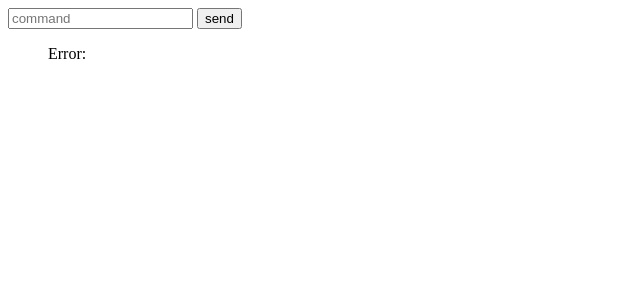
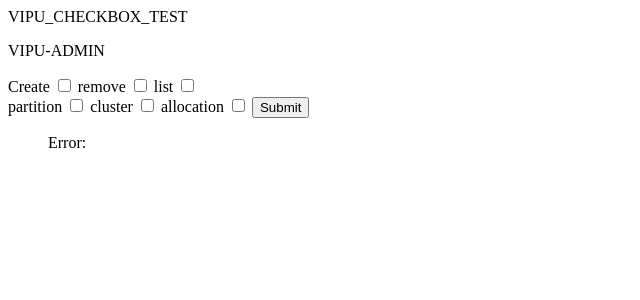
Before and after one commit to Dobob1022/vipu_mgmt, a Flask app: page /vipu in a window 1280 px wide. Shown: the top 300 px of the page, without its empty margins (0-640 px from the left). Run offline with Flask 2, Linux system fonts and the light colour scheme; the visitor is signed in with stand-in values (Sample User, id 1); parts of the project's set-up code (start-up, migrations or seed data) failed here and were passed over.

Commit message:
The Front(Checkbox) to backend with GET methods. parshing is work, (/exec)

```diff
--- a/app.py
+++ b/app.py
@@ -1,8 +1,13 @@
+from crypt import methods
 from encodings import utf_8
+from wsgiref.util import request_uri
 from flask import Flask, render_template, request, Response, session, redirect # flask module
 from module import ssh
 import os
 import logging
+import json
+
+
 
 #2022-04-20 Starting Devoloping
 # By Dobob(dobob@dobob.kr)
@@ -19,26 +24,6 @@
 def main():
         return render_template("index.html")
 
-@app.route("/test",methods=["GET","POST"])
-def test():
-    if request.method == "GET":
-        return render_template("test.html")
-    else:
-        if request.form.get('test') == 'test':
-            result = os.popen('ls -al')
-            output = result.read()
-            return output
-        if request.form.get("mkdir") == 'mkdir':
-            result = os.system('mkdir test')
-            print(result)
-            if result == 256:
-                return "ERROR DIRECOTR IS EXISTED!"
-            elif result == 0:
-                return "OK!"
-            else:
-                return "SOMETHING"
-        return "FUQS"
-
 @app.route("/ex_test",methods=["GET","POST"])
 def external():
     if request.method == "GET":
@@ -49,7 +34,7 @@
     else:
         if request.method == "POST":
             if 'login_status' in session:
-                return redirect("/command")
+                return redirect("/vipu")
             else:
                 request.form.get('ext_1') == 'ext_1'
                 hostname = request.form["hostname"]
@@ -58,8 +43,9 @@
                 ssh_result = ssh.connect(hostname,id,password) #if successfully login, Return None
                 if ssh_result == None:
                     session['login_status'] = True
-                    return redirect("/command")
+                    return redirect("/vipu")
                 else: #ssh login error expection.
+                    logging.error(f"SSH:{ssh_result}")
                     return render_template('ext.html',err = ssh_result)
         else:
             return Response("Method is not allowed!",status=405)
@@ -85,26 +71,52 @@
         else:
             return Response("Method is not allowed!",status=405)
     else:
-        return redirect("/ex_test",err="Not Logined!")
+        return redirect("/ex_test")
 
 
+
+# @app.route("/vipu", methods = ['GET','POST'])
+# def vipu():
+#     if 'login_status' in session:
+#         if request.method == "GET":
+#             return render_template("vipu.html")
+#         elif request.method == "POST":
+#             if 'login_status' in session:
+#                 partition_name = request.form['partition_name']
+#                 size = request.form['size']
+#                 size = int(size)
+#                 command = f"vipu-admin create partition {partition_name} --size {size}"
+#                 exec = ssh.exe_command_return(command)
+#                 ssh.close()
+#                 if exec[0] == False:
+#                     logging.error("exec",{exec[1]})
+#                     return render_template('vipu.html',err = exec[1].decode('utf-8'))
+#                 else:
+#                     result = [w.replace('\n','<p>') for w in exec]
+#                 return render_template('vipu.html',value = result)
+#             else:
+#                 return Response("NOT OK",status=500)
+#         else:
+#             return Response("Method is not allowed!",status=405)
+#     else:
+#         return redirect("/ex_test")
 
 @app.route("/vipu", methods = ['GET','POST'])
 def vipu():
     if 'login_status' in session:
         if request.method == "GET":
-            return render_template("command.html")
+            return render_template("vipu.html")
         elif request.method == "POST":
             if 'login_status' in session:
-                request.form.get('send') == "send"
-                command = request.form['command']
-                exec = ssh.exe_command_return(command)
-                if exec[0] == False:
-                    logging.error(exec[1])
-                    return render_template('command.html',err = exec[1])
-                else:
-                    result = [w.replace('\n','<p>') for w in exec]
-                return render_template('command.html',value = result)
+                # command = f"vipu-admin {clr} {pac}"
+                # exec = ssh.exe_command_return(command)
+                # ssh.close()
+                # if exec[0] == False:
+                #     logging.error("exec",{exec[1]})
+                #     return render_template('vipu.html',err = exec[1].decode('utf-8'))
+                # else:
+                #     result = [w.replace('\n','<p>') for w in exec]
+                return render_template('vipu.html',value = result)
             else:
                 return Response("NOT OK",status=500)
         else:
@@ -116,6 +128,24 @@
 
 
 
+@app.route("/exec",methods=["GET","POST"])
+def jsontest():
+    # if 'login_status' in session:
+        if request.method=="GET":
+            info = request.args.to_dict()
+            print(info)
+            # data = json.loads(str(info))
+            clr = info['clr_checkbox']
+            pac = info['pac_checkbox']
+            print("clr:",clr)
+            print("pac",pac)
+            return info
+    # else:
+    #     return "not loggined!"
+
+
+
+
 ##flask
 if __name__ == "__main__":
     app.run(debug=True, host = '127.0.0.1')
--- a/module/ssh.py
+++ b/module/ssh.py
@@ -4,7 +4,7 @@
 def connect(host,id,pw):
     client.set_missing_host_key_policy(paramiko.WarningPolicy())
     try:
-        client.connect(host,22,id, pw)
+        client.connect(hostname=host,port=22,username=id, password=pw, timeout=5)
     except Exception as e:
         return str(e)
 def exe_command_no_return(command):
@@ -21,7 +21,7 @@
             return True
 
 def exe_command_return(command):
-        stdin, stdout, stderr = client.exec_개command(command)
+        stdin, stdout, stderr = client.exec_command(command)
         output = stdout.readlines()
         if len(output) == 0:
             result = stderr.read()
--- a/templates/vipu.html
+++ b/templates/vipu.html
@@ -1,11 +1,40 @@
 <!DOCTYPE html>
+{% with messages = get_flashed_messages() %}
+    {% if messages %}
+        <script>
+            alert("{{messages[-1]}}")
+        </script>
+    {% endif %}
+{% endwith %}
 <head>
     <title>COMMAND TEST PAGE</title>
 </head>
-<body></body>
-    <form action="/command" method="POST">
-        <input type="text" id="input" name="command" placeholder="command">
-        <input type="submit" value="send" name="send">
+<body>
+    <form action="/exec" method="GET">
+        <!-- VIPU_TEST_PARTITON_CREATE
+        <input type="text" id="input" name="partition_name" placeholder="partition_name"><input type="text" id="input" name="size" placeholder="size">
+        <input type="submit" value="send" name="send"> -->
+
+        VIPU_CHECKBOX_TEST
+        <p>VIPU-ADMIN</p>
+        Create
+        <label><input type='checkbox'  name="clr_checkbox" value="create"></label>
+        remove
+        <label><input type='checkbox'  name="clr_checkbox" value="remove"></label>
+        list
+        <label><input type='checkbox'  name="clr_checkbox" value="list"></label>
+    </br>
+        partition
+        <label><input type='checkbox' name="pac_checkbox" value="partiton"></label>
+        cluster
+        <lable><input type='checkbox' name="pac_checkbox" value="cluster"></lable>
+        allocation
+        <lable><input type='checkbox' name="pac_checkbox" value="allocation"></lable>
+
+        <button>Submit</button>
+
+    <br>
+
 
     </form>
     <ul>
```
Also changed, not shown: api.py (added, +15 -0 lines), templates/checkbox.html (added, +20 -0 lines), templates/test.html (+29 -4 lines), todo.md (+9 -1 lines).
